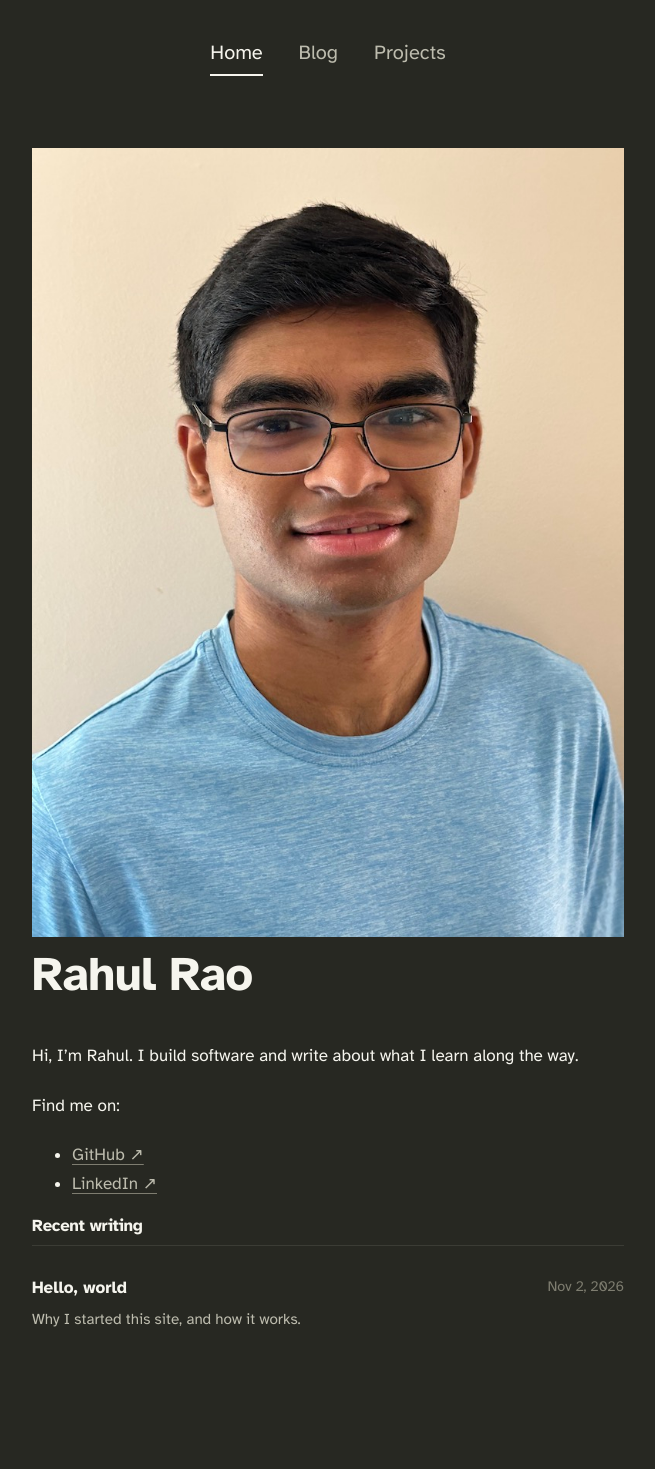
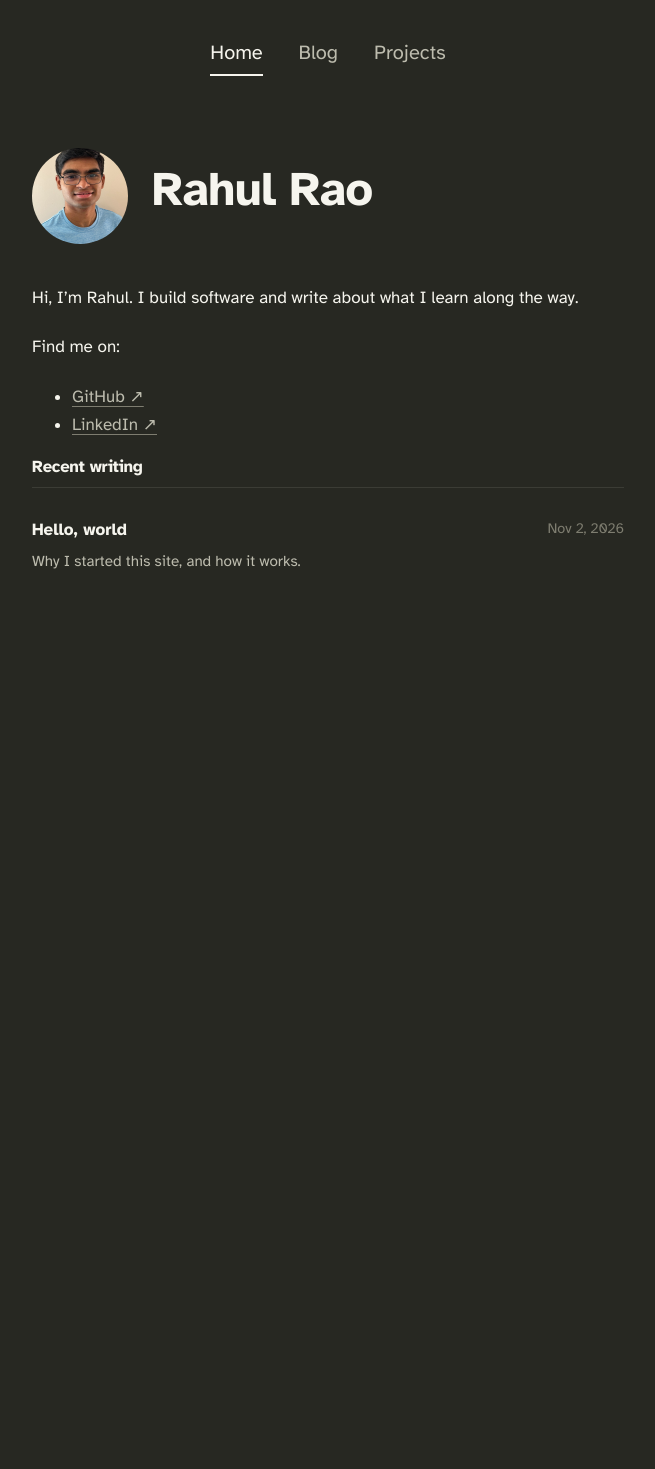
Before and after one commit to rahulsrao011/rahulsrao011.github.io, a Jekyll site: the page built from index.md, in a window 1280 px wide. Shown: the whole page, without its empty margins (312-967 px from the left). Built offline with Jekyll 4.4.1, drawn with Linux system fonts in a browser that asks for light colours; after the commit the page ends 900 px from its top, so only the background shows below that.

Commit message:
Update style.css

```diff
--- a/assets/css/style.css
+++ b/assets/css/style.css
@@ -47,6 +47,9 @@ p  { margin: 0 0 1.2em; }
 /* Home page */
 .hero-tagline { font-size: 1.15rem; color: var(--dim); margin-bottom: 40px; }
 .contact-line { color: var(--dim); margin-bottom: 56px; }
+.hero { display: flex; align-items: center; gap: 24px; margin-bottom: 40px; }
+.hero .hero-tagline { margin-bottom: 0; }
+.photo { width: 96px; height: 96px; border-radius: 50%; object-fit: cover; flex-shrink: 0; }
 
 /* Section heading above a post list */
 .section-title { font-size: 1.05rem; margin: 0 0 12px; padding-bottom: 10px; border-bottom: 1px solid var(--rule); }
```
